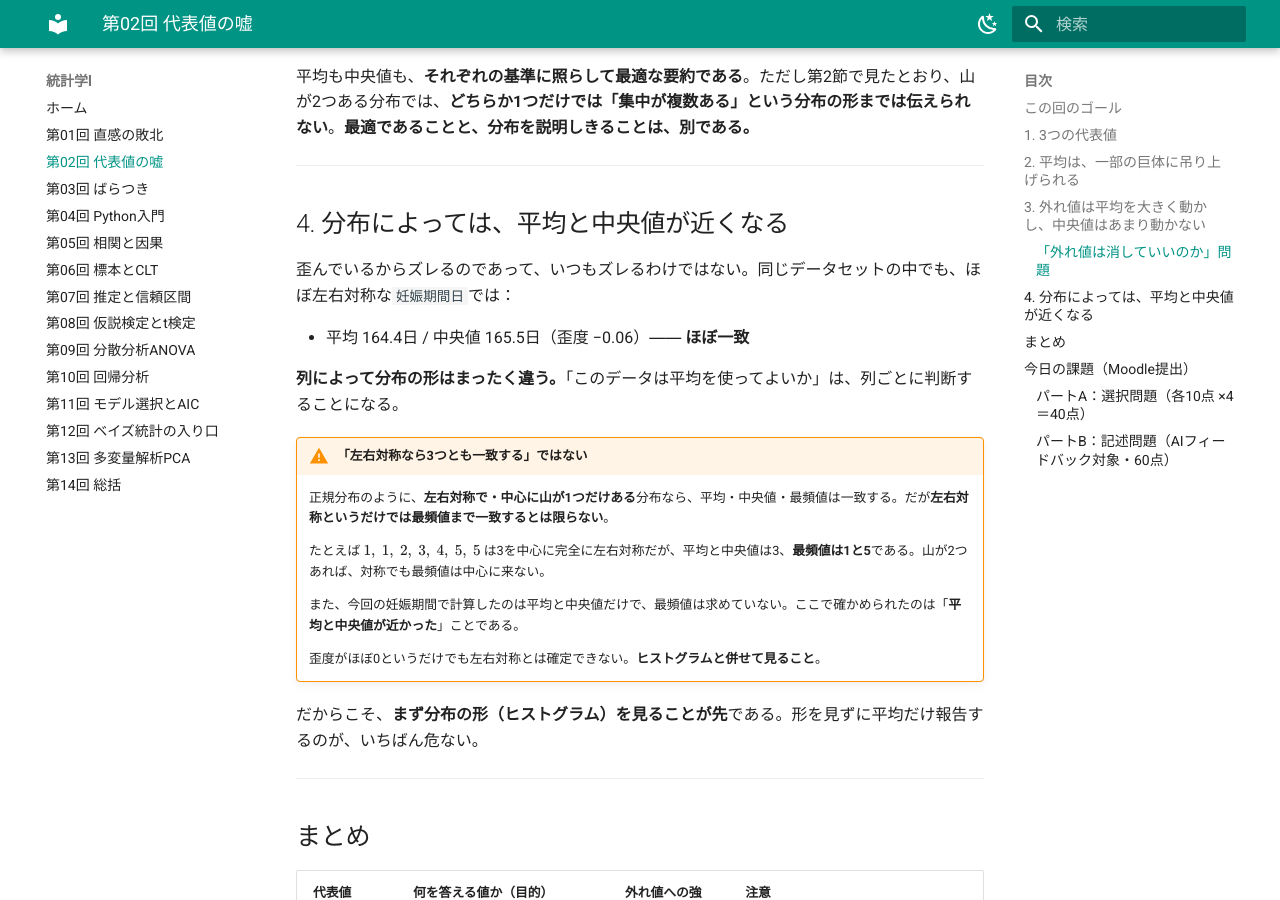
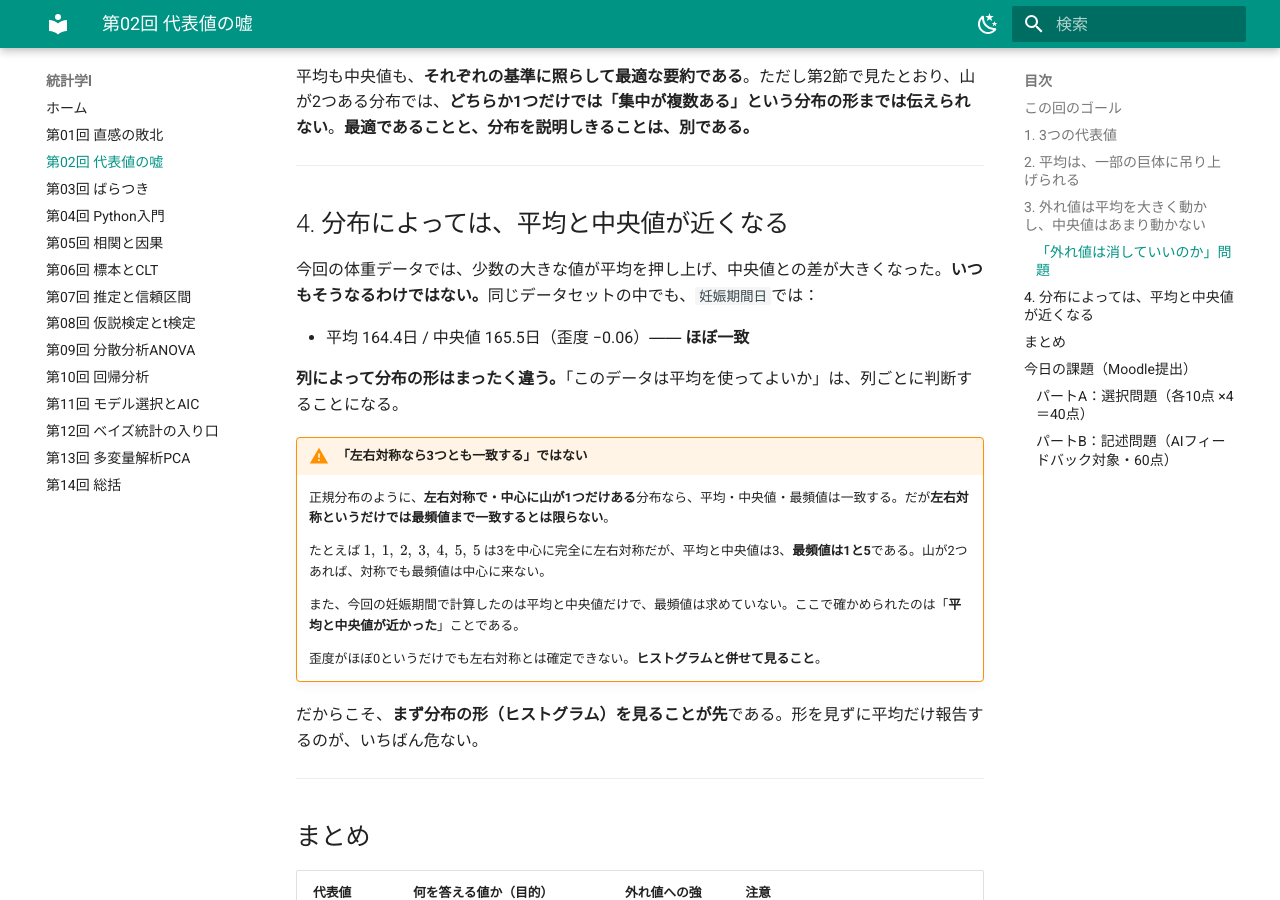
Before and after one commit to aonoa68/toukei-1, an MkDocs documentation site: the page built from docs/02_representative_values.md, in a window 1280 px wide and 900 px high, scrolled down 5970 px. Built offline with MkDocs 1.6.1 and Material for MkDocs 9.7.7, drawn with Linux system fonts in a browser that asks for light colours; some of the changed text lies outside the part shown.

Commit message:
第2回：「歪むと必ずずれる」と読める要約表現を、詳しい説明にそろえる
Colabに「非対称でも3つの代表値が一致する反例」を入れたのに、
冒頭のゴールとスライドには「分布が歪むと平均は真ん中を表さなくなる」
という要約が残っていた。詳しい説明で直した内容を短い要約にも反映する。

- ゴール（本文・スライド）：「分布が歪むと、平均は『真ん中』を表さなく
  なる」→「平均が『順位上の真ん中』や『最も多い値』を表すとは限らない」
- 第4節・スライド9枚目：「歪んでいるからズレる」→「今回の体重データでは、
  少数の大きな値が平均を押し上げ、中央値との差が大きくなった。一方
  妊娠期間では平均と中央値が近かった」

Co-Authored-By: Claude Opus 5 (1M context) <noreply@anthropic.com>
Claude-Session: https://claude.ai/code/session_01VNG6MY7caqH6ZBqg92AUZE

```diff
--- a/docs/02_representative_values.md
+++ b/docs/02_representative_values.md
@@ -21,7 +21,7 @@
 ## この回のゴール
 
 - 平均・中央値・最頻値の**性質の違い**を説明できる
-- 分布が歪むと、平均が「真ん中」を表さなくなることを理解する
+- 平均が「順位上の真ん中」や「最も多い値」を表すとは限らないことを理解する
 - 外れ値が平均をどれだけ動かすかを知り、「外れ値は消していいのか」を判断できる
 - **発展**：平均が「二乗のズレ」を、中央値が「絶対値のズレ」を最小にすることを、自分で導ける
 
@@ -202,7 +202,7 @@
 
 ## 4. 分布によっては、平均と中央値が近くなる
 
-歪んでいるからズレるのであって、いつもズレるわけではない。同じデータセットの中でも、ほぼ左右対称な`妊娠期間日`では：
+今回の体重データでは、少数の大きな値が平均を押し上げ、中央値との差が大きくなった。**いつもそうなるわけではない。**同じデータセットの中でも、`妊娠期間日`では：
 
 - 平均 164.4日 / 中央値 165.5日（歪度 −0.06）―― **ほぼ一致**
 
--- a/docs/slides/02.html
+++ b/docs/slides/02.html
@@ -41,7 +41,7 @@ table { font-size: 0.8em; }
 <h2 id="%E4%BB%8A%E6%97%A5%E3%81%AE%E3%82%B4%E3%83%BC%E3%83%AB">今日のゴール</h2>
 <ol>
 <li>平均・中央値・最頻値の<strong>性質の違い</strong></li>
-<li>分布が歪むと、平均は「真ん中」を表さなくなる</li>
+<li>平均が「順位上の真ん中」「最も多い値」を表すとは限らない</li>
 <li>外れ値は<strong>消していいのか</strong>を判断できる</li>
 </ol>
 <p>到達目標 <strong>G1（記述統計）</strong></p>
@@ -240,7 +240,8 @@ table { font-size: 0.8em; }
 <p><code>妊娠期間日</code>：平均164.4日 / 中央値165.5日（歪度 −0.06）→ ほぼ同じ</p>
 <p><strong>最頻値まで一致するとは限らない</strong>（例：1,1,2,3,4,5,5 は平均=中央値=3、最頻値は1と5）</p>
 <br />
-<p>歪んでいるからズレる。<strong>いつもズレるわけではない。</strong><br />
+<p>体重では、少数の大きな値が平均を押し上げ、中央値との差が大きくなった。<br />
+一方この妊娠期間では、平均と中央値が近かった。<br />
 だから――<strong>まず分布の形（ヒストグラム）を見る。</strong></p>
 </section>
 </foreignObject></svg><svg data-marpit-svg="" viewBox="0 0 1280 720"><foreignObject width="1280" height="720"><section id="10" data-paginate="true" data-header="統計学Ⅰ（B）2026　第2回" data-class="lead" data-theme="default" data-style="section { font-size: 28px; }
```
Also changed, not shown: slides/02.md (+3 -2 lines).
